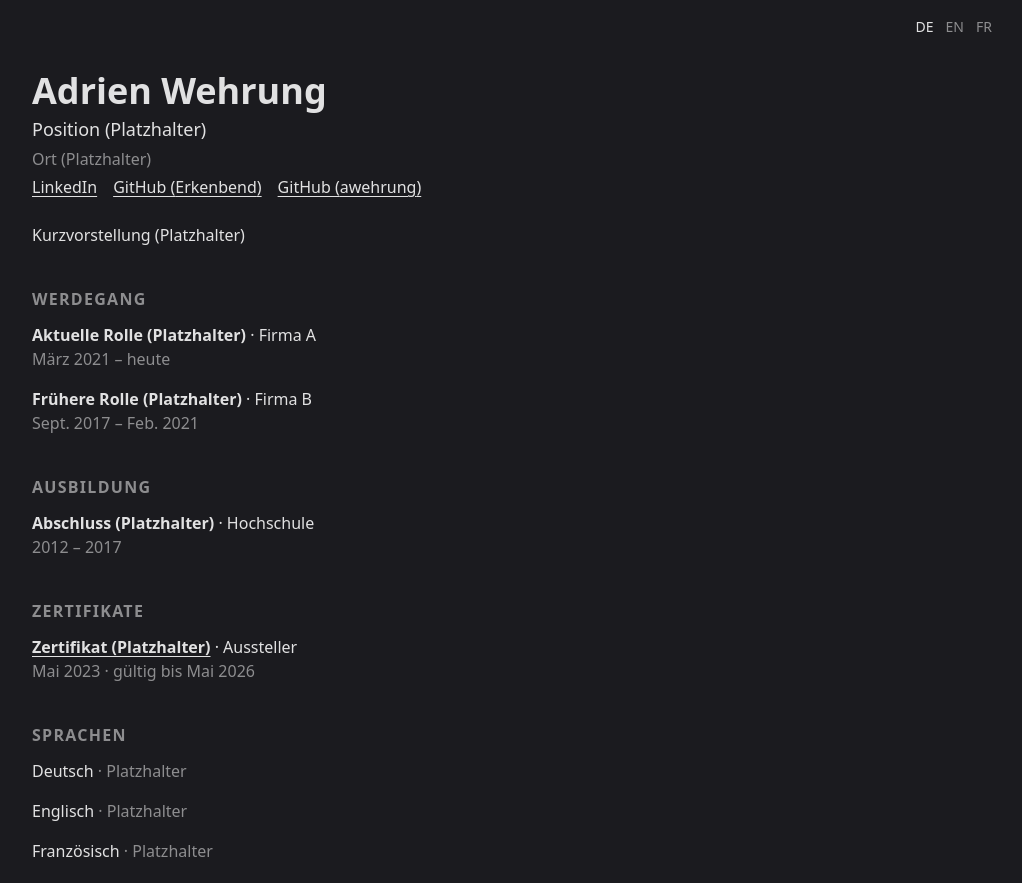
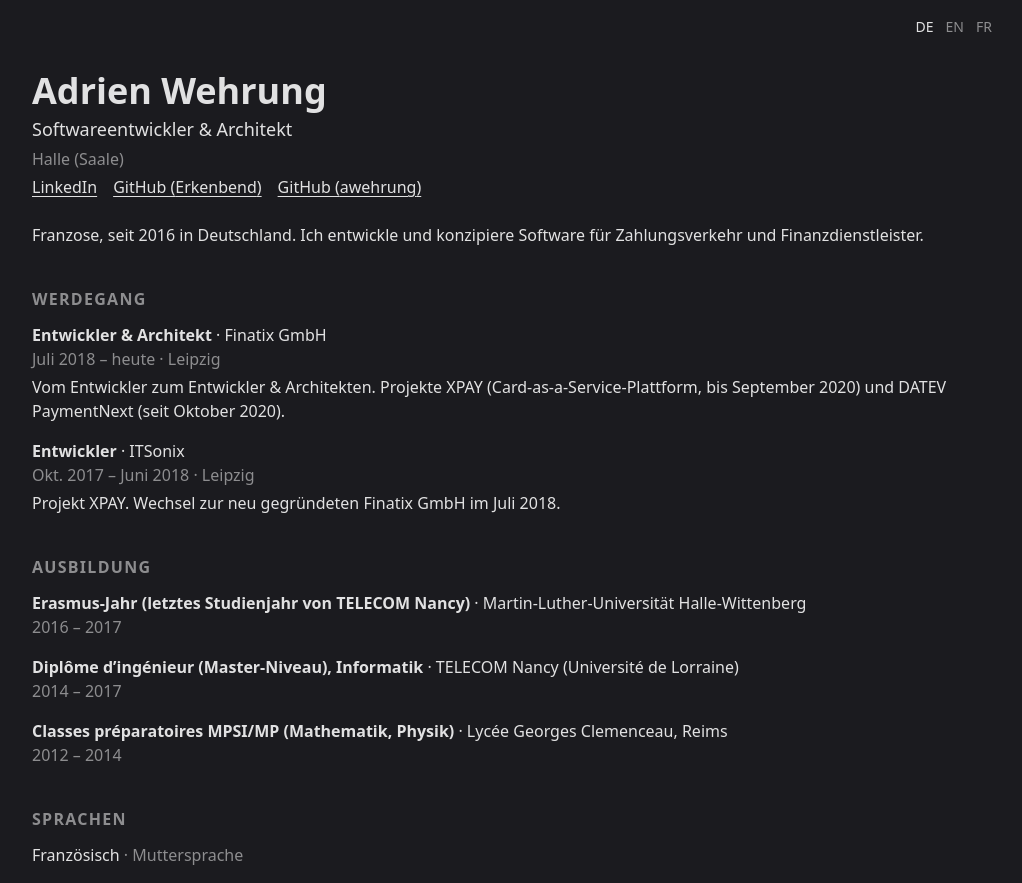
Before and after one commit to Erkenbend/adrien-homepage, a React (Vite) app: page / in a window 1280 px wide. Shown: the whole page, without its empty margins (128-1150 px from the left). Built offline with nearby package versions, Linux system fonts and the light colour scheme.

Commit message:
Fill in profile with real data, show single-year periods once
Open points are marked as TODO in src/data/profile.yaml.

Co-Authored-By: Claude Opus 5.5 <noreply@anthropic.com>

```diff
--- a/src/data/examples/profile.yaml
+++ b/src/data/examples/profile.yaml
@@ -54,7 +54,7 @@ experience:
 education:
   - degree: {de: Master Informatik, en: Master's in computer science, fr: Master en informatique}  # required, text
     institution: Technische Universität Musterstadt                                                # required
-    period: {from: 2015, to: 2017}                                                                 # required
+    period: {from: 2015, to: 2017}                                                                 # required; from = to is shown once, e.g. {from: 2012, to: 2012}
 
 # Optional list.
 certificates:
--- a/src/data/format.ts
+++ b/src/data/format.ts
@@ -16,6 +16,10 @@ export function formatYearMonth(value: string): string {
     return monthFormat.format(new Date(Date.UTC(Number(match[1]), Number(match[2]) - 1)))
 }
 
+/** Without `to` the period lasts until today; `from` equal to `to` is shown once. */
 export function formatPeriod({from, to}: Period): string {
+    if (from === to) {
+        return formatYearMonth(from)
+    }
     return `${formatYearMonth(from)} – ${to === undefined ? MESSAGES.present : formatYearMonth(to)}`
 }
--- a/src/data/profile.yaml
+++ b/src/data/profile.yaml
@@ -1,64 +1,86 @@
 # Profile shown on the page, validated at build time against `profile` in src/data/schema.ts.
 # Every field with explanations: src/data/examples/profile.yaml
-#
-# TODO: replace all placeholders with the real content.
 
 name: Adrien Wehrung
 headline:
-  de: Position (Platzhalter)
-  en: Position (placeholder)
-  fr: Poste (exemple)
+  de: Softwareentwickler & Architekt
+  en: Software developer & architect
+  fr: Développeur & architecte logiciel
 location:
-  de: Ort (Platzhalter)
-  en: Location (placeholder)
-  fr: Lieu (exemple)
+  de: Halle (Saale)
+  en: Halle (Saale), Germany
+  fr: Halle (Saale), Allemagne
 about:
-  de: Kurzvorstellung (Platzhalter)
-  en: Short introduction (placeholder)
-  fr: Courte présentation (exemple)
+  de: >
+    Franzose, seit 2016 in Deutschland. Ich entwickle und konzipiere Software
+    für Zahlungsverkehr und Finanzdienstleister.
+  en: >
+    French, living in Germany since 2016. I develop and design software
+    for payments and financial services.
+  fr: >
+    Français, installé en Allemagne depuis 2016. Je développe et conçois des
+    logiciels pour le paiement et les services financiers.
 
 experience:
-  - role:
-      de: Aktuelle Rolle (Platzhalter)
-      en: Current role (placeholder)
-      fr: Poste actuel (exemple)
-    organization: Firma A
-    period: {from: 2021-03}
-  - role:
-      de: Frühere Rolle (Platzhalter)
-      en: Previous role (placeholder)
-      fr: Poste précédent (exemple)
-    organization: Firma B
-    period: {from: 2017-09, to: 2021-02}
+  - role: {de: Entwickler & Architekt, en: Developer & Architect, fr: Développeur & architecte}
+    organization: Finatix GmbH
+    location: Leipzig
+    period: {from: 2018-07}
+    description:
+      de: Vom Entwickler zum Entwickler & Architekten. Projekte XPAY (Card-as-a-Service-Plattform, bis September 2020) und DATEV PaymentNext (seit Oktober 2020).
+      en: Grew from developer to developer & architect. Projects XPAY (card-as-a-service platform, until September 2020) and DATEV PaymentNext (since October 2020).
+      fr: De développeur à développeur & architecte. Projets XPAY (plateforme card-as-a-service, jusqu’en septembre 2020) et DATEV PaymentNext (depuis octobre 2020).
+  - role: {de: Entwickler, en: Developer, fr: Développeur}
+    organization: ITSonix
+    location: Leipzig
+    period: {from: 2017-10, to: 2018-06}
+    description:
+      de: Projekt XPAY. Wechsel zur neu gegründeten Finatix GmbH im Juli 2018.
+      en: Project XPAY. Moved to the newly founded Finatix GmbH in July 2018.
+      fr: Projet XPAY. Passage à la société Finatix GmbH, nouvellement créée, en juillet 2018.
 
+# TODO: confirm the years of TELECOM Nancy (2014–2017) and the prépa (2012–2014), derived from the bac in 2012 and the Erasmus year 2016–2017.
 education:
   - degree:
-      de: Abschluss (Platzhalter)
-      en: Degree (placeholder)
-      fr: Diplôme (exemple)
-    institution: Hochschule
-    period: {from: 2012, to: 2017}
+      de: Erasmus-Jahr (letztes Studienjahr von TELECOM Nancy)
+      en: Erasmus year (final year at TELECOM Nancy)
+      fr: Année Erasmus (dernière année de TELECOM Nancy)
+    institution: Martin-Luther-Universität Halle-Wittenberg
+    period: {from: 2016, to: 2017}
+  - degree:
+      de: Diplôme d’ingénieur (Master-Niveau), Informatik
+      en: Diplôme d’ingénieur (master’s level), computer science
+      fr: Diplôme d’ingénieur, informatique
+    institution: TELECOM Nancy (Université de Lorraine)
+    period: {from: 2014, to: 2017}
+  - degree:
+      de: Classes préparatoires MPSI/MP (Mathematik, Physik)
+      en: Classes préparatoires MPSI/MP (mathematics, physics)
+      fr: Classes préparatoires MPSI/MP
+    institution: Lycée Georges Clemenceau, Reims
+    period: {from: 2012, to: 2014}
+# TODO: which lycée? Then uncomment.
+#  - degree:
+#      de: Baccalauréat S (naturwissenschaftlich), Prädikat „gut“ (mention bien)
+#      en: Baccalauréat S (science track), with honours (mention bien)
+#      fr: Baccalauréat S, mention bien
+#    institution: Lycée …
+#    period: {from: 2012, to: 2012}
 
-certificates:
-  - name:
-      de: Zertifikat (Platzhalter)
-      en: Certificate (placeholder)
-      fr: Certificat (exemple)
-    issuer: Aussteller
-    issued: 2023-05
-    validUntil: 2026-05
-    url: https://example.com/credential
+# TODO: add the issue date (YYYY-MM) from LinkedIn, then uncomment. The certificate does not expire.
+certificates: []
+#  - name: iSAQB® Certified Professional for Software Architecture – Foundation Level (CPSA-F)
+#    issuer: iSAQB
+#    issued: YYYY-MM
+#    url: (credential link from LinkedIn, if any)
 
+# TODO: levels for German and English.
 languages:
-  - name: {de: Deutsch, en: German, fr: Allemand}
-    level: {de: Platzhalter, en: placeholder, fr: exemple}
-  - name: {de: Englisch, en: English, fr: Anglais}
-    level: {de: Platzhalter, en: placeholder, fr: exemple}
   - name: {de: Französisch, en: French, fr: Français}
-    level: {de: Platzhalter, en: placeholder, fr: exemple}
+    level: {de: Muttersprache, en: Native, fr: Langue maternelle}
 
 links:
-  linkedin: https://www.linkedin.com/in/placeholder
+  linkedin: https://www.linkedin.com/in/a-wehrung/
   github:
     - https://github.com/Erkenbend
     - https://github.com/awehrung
```
Also changed, not shown: 1 other file (tests, documents, lock files or other folders).
